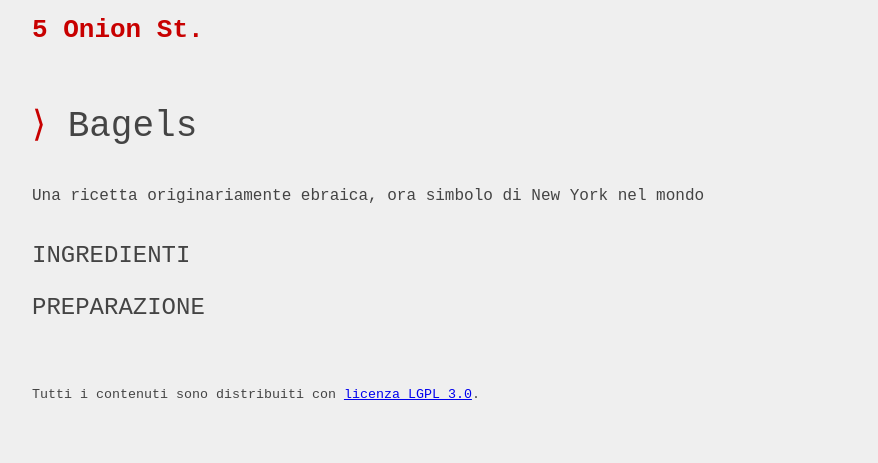
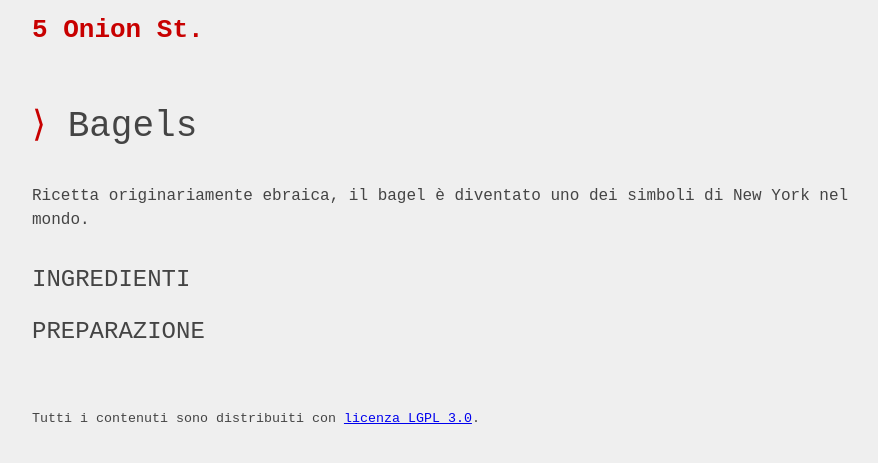
Before and after one commit to leeppolis/bagelis, a Jekyll site: the page built from _posts/2019-12-06-bagels.md, in a window 1280 px wide. Shown: the top 463 px of the page, without its empty margins (178-1056 px from the left). Built offline with Jekyll 4.4.1, drawn with Linux system fonts in a browser that asks for light colours; some web fonts are replaced.

Commit message:
Update from Forestry.io Simone Lippolis created _posts/2019-12-06-bagels.md

```diff
--- a/_posts/2019-12-06-bagels.md
+++ b/_posts/2019-12-06-bagels.md
@@ -1,7 +1,8 @@
 ---
 layout: Recipe
 title: Bagels
-description: Una ricetta originariamente ebraica, ora simbolo di New York nel mondo
+description: Ricetta originariamente ebraica, il bagel è diventato uno dei simboli
+  di New York nel mondo.
 image: ''
 ingredients: []
 steps: []
```
